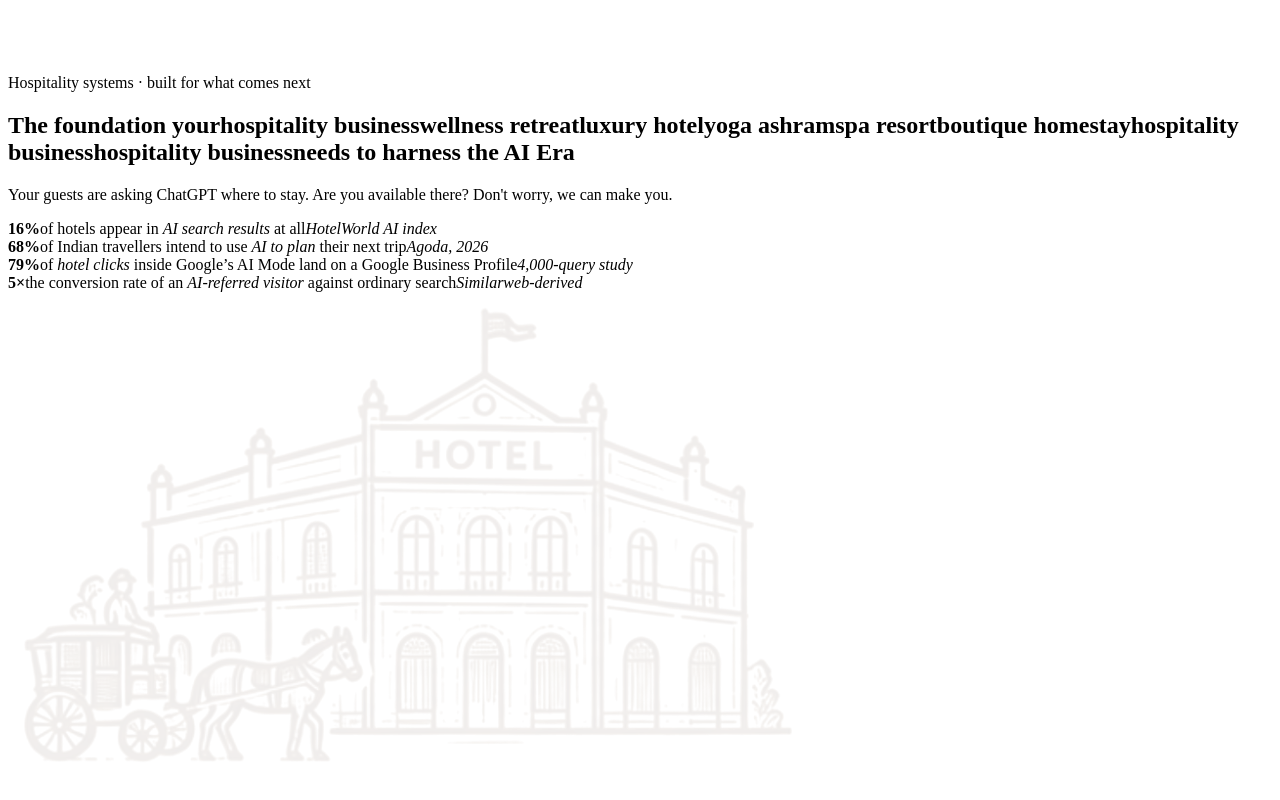
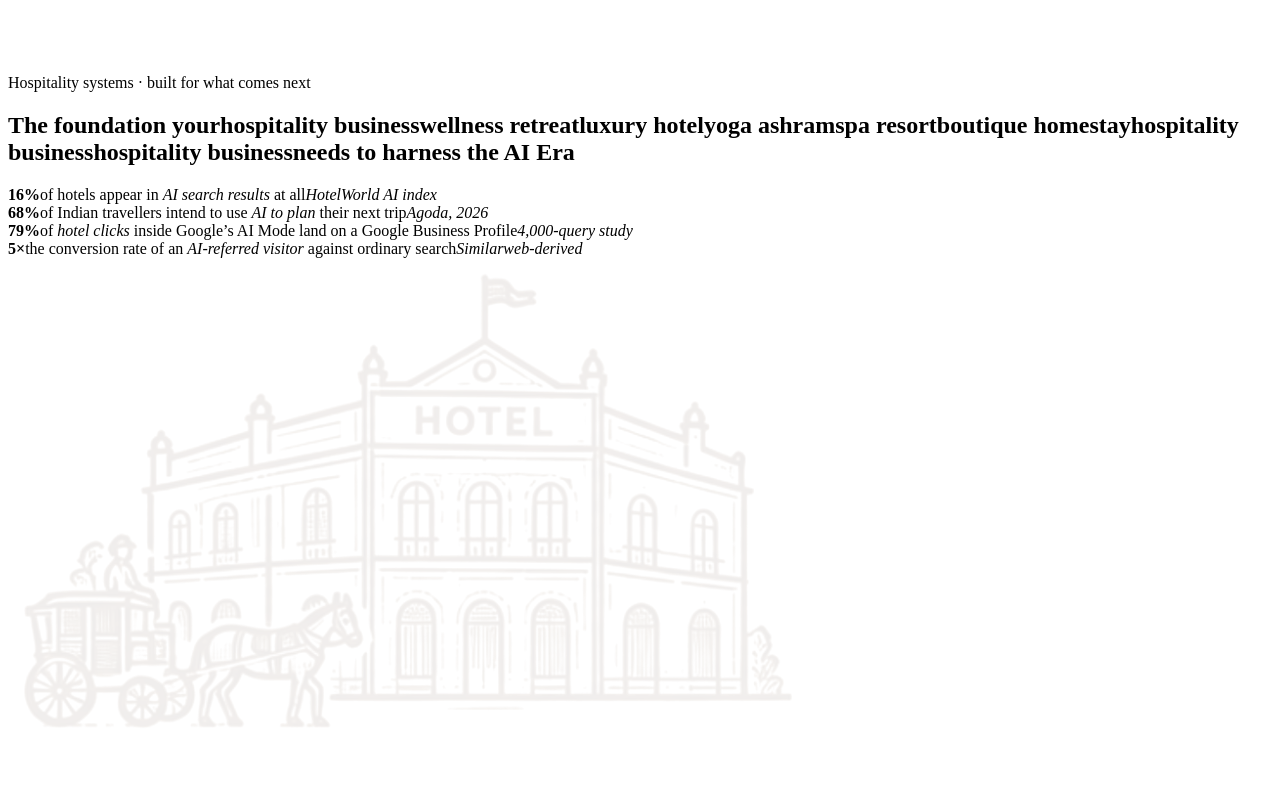
Before and after one commit to Davinder1436/Dridh-landing, a React (Vite) app: page / in a window 1280 px wide. Shown: the part 1944-2744 px from the top of the page. Built offline with nearby package versions, Linux system fonts and the light colour scheme; the HTML template or start-up script is replaced by a standard one.

Commit message:
Update Hero component styles for improved layout and alignment of signals

```diff
--- a/src/components/Hero.tsx
+++ b/src/components/Hero.tsx
@@ -3,7 +3,7 @@ import EraBackdrop from '../era/EraBackdrop'
 /* `hl` is the hook inside `t`, shown in copper */
 type Signal = { n: string; t: string; hl: string; s: string }
 
-/* one row of four facts along the bottom of the hero */
+/* one row of four facts under the headline */
 const SIGNALS: Signal[] = [
   { n: '16%', t: 'of hotels appear in AI search results at all', hl: 'AI search results', s: 'HotelWorld AI index' },
   { n: '68%', t: 'of Indian travellers intend to use AI to plan their next trip', hl: 'AI to plan', s: 'Agoda, 2026' },
@@ -11,7 +11,7 @@ const SIGNALS: Signal[] = [
   { n: '5×', t: 'the conversion rate of an AI-referred visitor against ordinary search', hl: 'AI-referred visitor', s: 'Similarweb-derived' },
 ]
 
-/* rotates in copper on the headline's middle line; six entries match the
+/* rotates on the headline's middle line; six entries match the
    wordspin keyframes in styles.css */
 const KINDS = ['hospitality business', 'wellness retreat', 'luxury hotel', 'yoga ashram', 'spa resort', 'boutique homestay']
 
@@ -35,10 +35,6 @@ export default function Hero() {
             <span className="sr-only">hospitality business</span>
             needs to harness the <span className="hl">AI Era</span>
           </h1>
-          <p className="lede">
-            Your guests are asking ChatGPT where to stay. Are you available there? Don&apos;t worry, we can make you.
-          </p>
-        </div>
 
           <div className="signals">
             {SIGNALS.map((s) => (
@@ -54,6 +50,7 @@ export default function Hero() {
             ))}
           </div>
         </div>
+      </div>
     </section>
   )
 }
--- a/src/styles.css
+++ b/src/styles.css
@@ -205,7 +205,10 @@ section { padding-block: clamp(64px, 9vw, 132px); }
   flex: 1; display: flex; flex-direction: column; align-items: center; justify-content: center;
   text-align: center; padding-block: clamp(16px, 3vh, 40px);
 }
-.hero .signals { margin-top: 0; }
+/* facts sit directly under the headline, centred with it as one group */
+.hero .signals { margin-top: clamp(36px, 6vh, 64px); width: 100%; text-align: left; }
+/* nudged 100px lower without moving the headline (the group stays centred as laid out) */
+@media (min-width: 901px) { .hero .signals { position: relative; top: 50px; } }
 .hero .signal { padding: 14px 18px; }
 .hero .signal b { font-size: clamp(28px, 2.6vw, 34px); }
 .hero .signal span { margin-top: 6px; font-size: 13.5px; line-height: 1.45; }
```
Lines whose indentation alone changed are shown as unchanged.
